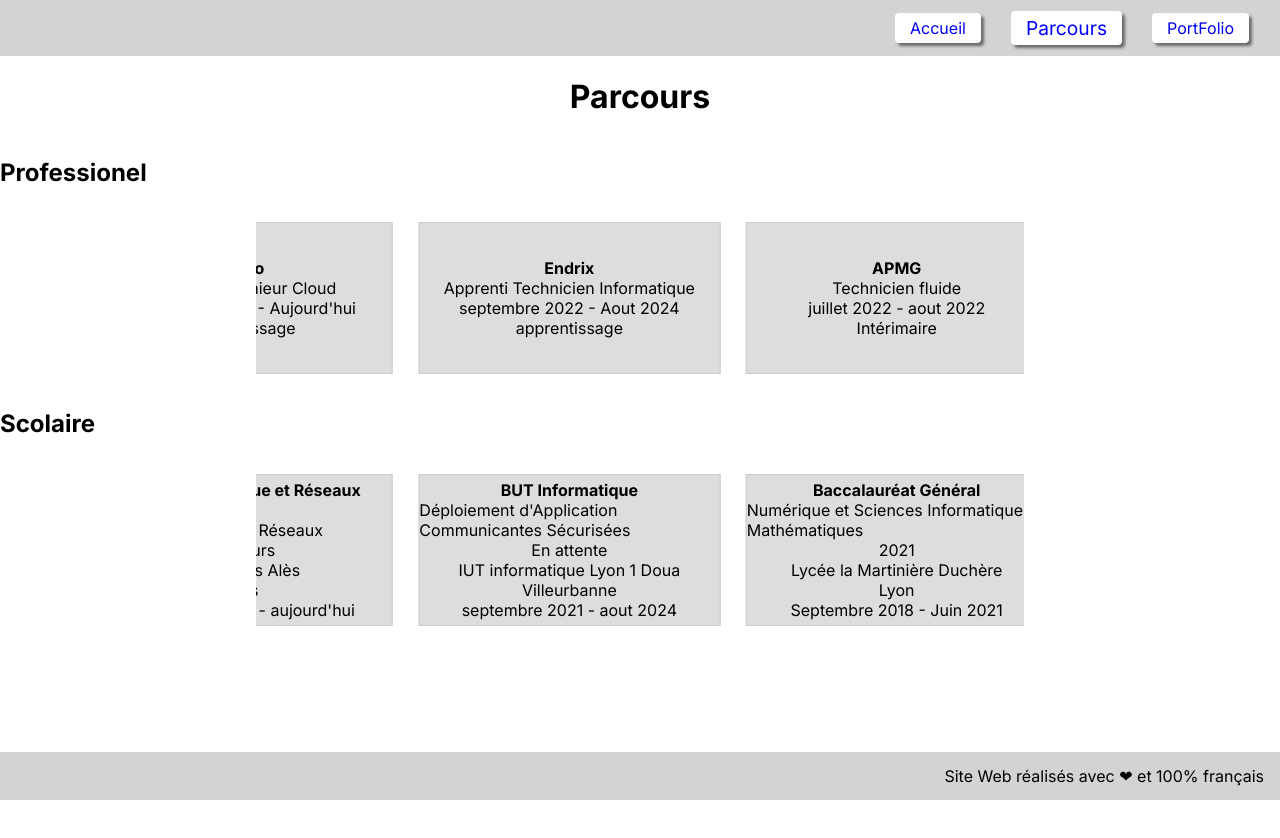
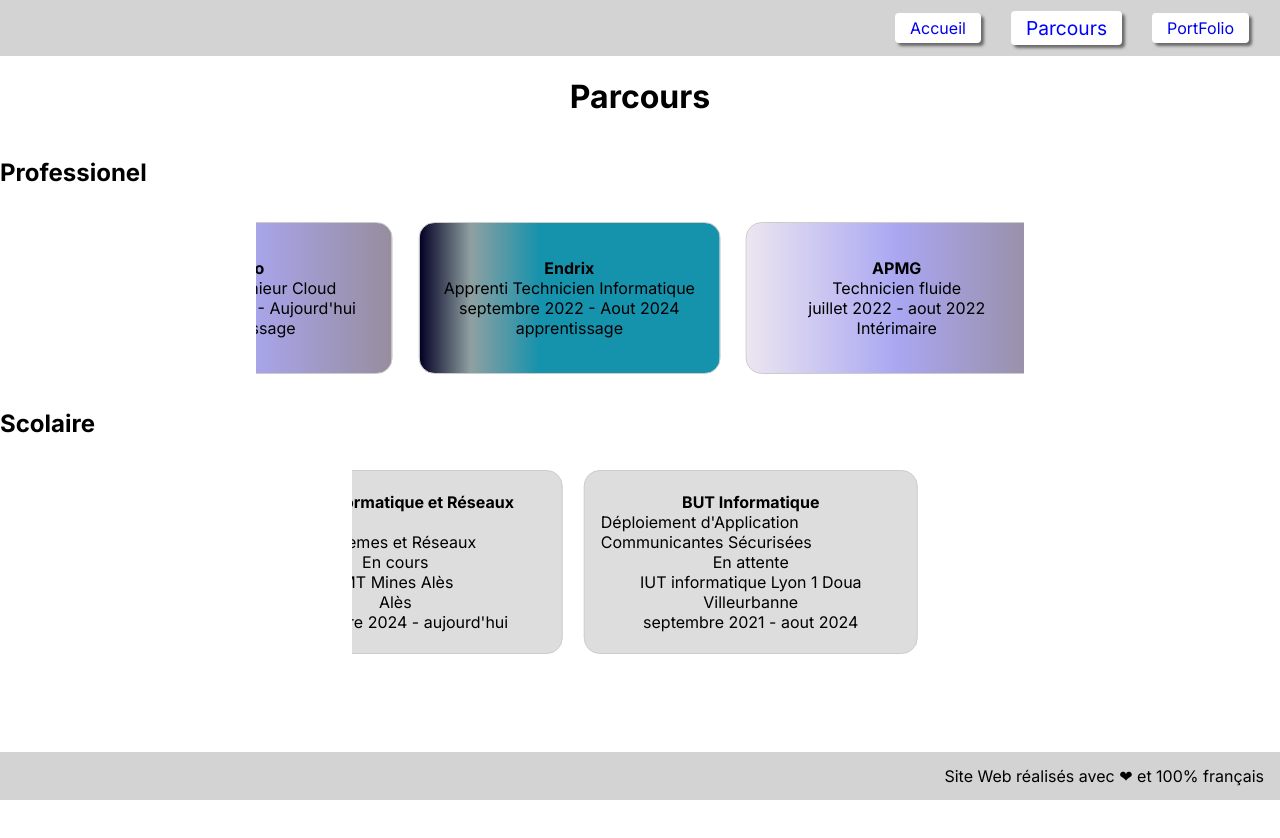
Before and after one commit to Lhokamn/cclaudel, a Next.js app: page /parcours in a window 1280 px wide. Shown: the top 838 px of the page. Built offline with nearby package versions, Linux system fonts and the light colour scheme.

Commit message:
Modification des tuilles dans le parcours

```diff
--- a/app/components/parcoursPro/parcoursPro.module.css
+++ b/app/components/parcoursPro/parcoursPro.module.css
@@ -8,8 +8,6 @@
 
 /* Création du système de tuiles */
 .pro {
-    /* padding: 0 20% 0 20%; */
-
     overflow: hidden;
     width: 60%;
     align-items: center;
@@ -28,7 +26,20 @@
     display: flex;
     animation: defilement 20s linear infinite; /* Animation de 10s en continu */
     width: 100%;
+}
 
+.tuiles > div {
+    border-radius: 1rem;
+}
+
+.tuiles > div:nth-of-type(2n){
+    background: rgb(2,0,36);
+    background: linear-gradient(90deg, rgba(2,0,36,1) 0%, rgba(143,160,161,1) 17%, rgba(21,146,172,1) 40%);
+}
+
+.tuiles > div:nth-of-type(2n+1){
+    background: rgb(236,230,240);
+    background: linear-gradient(90deg, rgba(236,230,240,1) 0%, rgba(170,167,242,1) 50%, rgba(151,141,158,1) 100%);
 }
 
 .wrapper {
--- a/app/components/parcoursScol/parcoursScol.module.css
+++ b/app/components/parcoursScol/parcoursScol.module.css
@@ -9,10 +9,8 @@
 /* Création du système de tuiles */
 
 .scolarite {
-   /* padding: 0 20% 0 20%; */
-
     overflow: hidden;
-    width: 60%;
+    width: 45%;
     align-items: center;
 }
 
@@ -30,6 +28,10 @@
     animation: defilement 20s linear infinite; /* Animation de 10s en continu */
     width: 100%;
 
+}
+.tuiles > div{
+    padding: 1rem;
+    border-radius: 1rem;
 }
 
 .wrapper {
```
